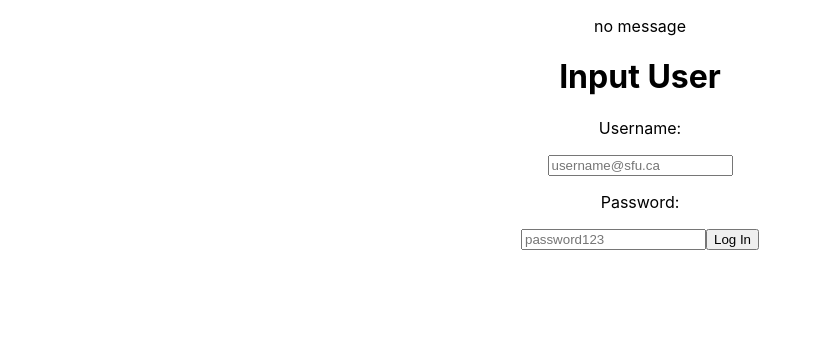
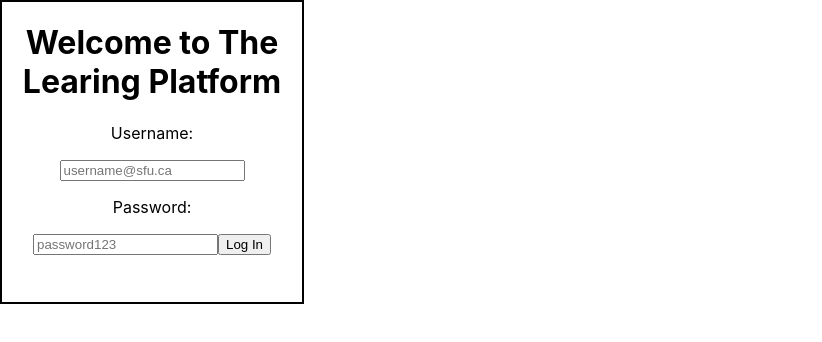
Before and after one commit to CMPT-470-Fall-2020/Code-Tutorial-App, a React (Create React App) app in the folder client/: page / in a window 1280 px wide. Shown: the top 342 px of the page, without its empty margins (0-822 px from the left). Built offline with nearby package versions, Linux system fonts and the light colour scheme.

Commit message:
Added bare bones log in page and dashboard page. Need to style it and give the Course component information from database

```diff
--- a/client/package.json
+++ b/client/package.json
@@ -10,6 +10,7 @@
     "markedjs": "^10.0.0",
     "react": "^16.14.0",
     "react-dom": "^16.14.0",
+    "react-router-dom": "^5.2.0",
     "react-scripts": "3.4.3"
   },
   "scripts": {
--- a/client/src/App.css
+++ b/client/src/App.css
@@ -1,3 +1,7 @@
+#login-page {
+  text-align: center;
+}
+
 .App {
   text-align: center;
 }
--- a/client/src/App.js
+++ b/client/src/App.js
@@ -1,67 +1,19 @@
-import React, {Component} from 'react';
-import axios from 'axios';
-import './App.css';
+import React, { Component } from 'react';
+import {BrowserRouter as Router, Route} from 'react-router-dom';
+import Login from './components/Login';
+import Dashboard from './components/Dashboard';
+import "./App.css";
 
-class App extends Component{
-  // This is the component state which holds the text sent in by our express backend.
-  constructor(props) {
-    super(props);
-
-    this.state = {
-      message:"no message",
-      name: '',
-      password: ''
-    }
-  }
-
-  onChangeName(e) {
-    this.setState({
-      name: e.target.value
-    });
-  }
-
-  onChangePassword(e) {
-    this.setState({
-      password: e.target.value
-    });
-  }
-
-  onSubmit(e){
-    e.preventDefault();
-
-    const user = {
-      name: this.state.name,
-      password: this.state.password
-    }
-
-    axios.get('http://localhost:3000/dashboard')
-      .then(res => console.log(res.data));
-  }
-
-  render(){
-  return (
-    <div className="App">
-        <p>{this.state.message}</p>
-        <form onSubmit={this.onSubmit.bind(this)}>
-            <h1>Input User</h1>
-            <p>Username: </p>
-            <input
-              type="text"
-              value={this.state.name}
-              onChange={this.onChangeName.bind(this)}
-              placeholder="username@sfu.ca">
-            </input>
-            <p>Password: </p>
-            <input
-              type="text"
-              value={this.state.password}
-              onChange={this.onChangePassword.bind(this)}
-              placeholder="password123">
-            </input>
-            <button>Log In</button>
-        </form>
-    </div>
-  );
+class App extends Component {
+  render() {
+    return (
+      <Router>
+        <div className="App">
+          <Route exact path="/" component={Login} id="login-page"></Route>
+          <Route path="/Dashboard" component={Dashboard}></Route>
+        </div>
+      </Router>
+    );
   }
 }
 
--- /dev/null
+++ b/client/src/components/Course.js
@@ -0,0 +1,13 @@
+import React from 'react';
+
+function Course({name, description}) {
+    return (
+        <div>
+            <h1>{name}</h1>
+            <h2>{description}</h2>
+            <button>This will route to tutorials for {name}</button>
+        </div>
+    );
+}
+
+export default Course;
--- /dev/null
+++ b/client/src/components/Dashboard.js
@@ -0,0 +1,33 @@
+import React, { Component } from 'react';
+import axios from 'axios';
+import Course from './Course';
+
+export default class Dashboard extends Component {
+    constructor(props) {
+        super(props);
+
+        this.state = {
+          courses: []
+        }
+      }
+
+    componentDidMount() {
+        axios.get('http://localhost:3000/dashboard')
+          .then(res => {
+            this.setState({courses: res.data});
+          })
+          .catch((error) => {
+            console.log(error);
+          })
+      }
+
+    render(){
+        return (
+          <div className="Dashboard">
+            {this.state.courses.map(course => (
+                <Course key={course.id} name={course.name} description={course.description}/>
+            ))}
+          </div>
+        );
+    }
+}
--- /dev/null
+++ b/client/src/components/Login.css
@@ -0,0 +1,5 @@
+.LoginPage {
+    height: 300px;
+    width: 300px;
+    border: 2px solid black;
+  }
--- /dev/null
+++ b/client/src/components/Login.js
@@ -0,0 +1,70 @@
+import React, {Component} from 'react';
+import { Link } from 'react-router-dom';
+import "./Login.css";
+
+
+export default class Login extends Component{
+  // This is the component state which holds the text sent in by our express backend.
+  constructor(props) {
+    super(props);
+
+    this.state = {
+      message:"no message",
+      name: '',
+      password: ''
+    }
+  }
+
+  onChangeName(e) {
+    this.setState({
+      name: e.target.value
+    });
+  }
+
+  onChangePassword(e) {
+    this.setState({
+      password: e.target.value
+    });
+  }
+
+  onSubmit(e){
+    e.preventDefault();
+
+    const user = {
+      name: this.state.name,
+      password: this.state.password
+    }
+
+    // TODO: call to authentication
+    // axios.get('http://localhost:3000/dashboard')
+    //   .then(res => console.log(res.data));
+  }
+
+  render(){
+  return (
+    <body className="LoginPage">
+        <h1>Welcome to The Learing Platform</h1>
+        <form onSubmit={this.onSubmit.bind(this)}>
+            <p>Username: </p>
+            <input
+              type="text"
+              value={this.state.name}
+              onChange={this.onChangeName.bind(this)}
+              placeholder="username@sfu.ca">
+            </input>
+            <p>Password: </p>
+            <input
+              type="text"
+              value={this.state.password}
+              onChange={this.onChangePassword.bind(this)}
+              placeholder="password123">
+            </input>
+
+            <Link to={{pathname: '/Dashboard'}}>
+                <button>Log In</button>
+            </Link>
+        </form>
+    </body>
+  );
+  }
+}
```
Also changed, not shown: client/src/components/Dashboard.css (added), 2 other files (tests, documents, lock files or other folders).
